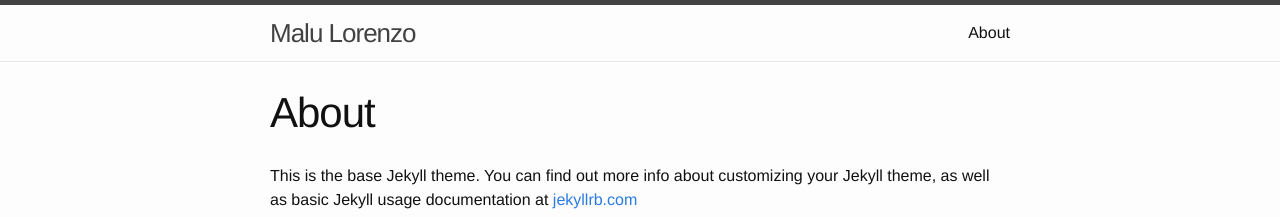
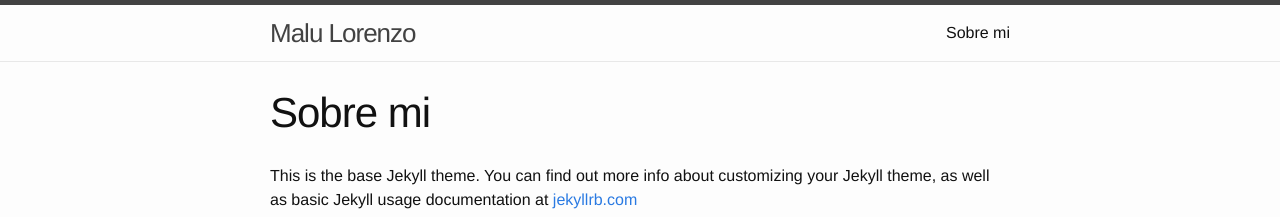
Before and after one commit to marlorgar/marlorgar.github.io, a Jekyll site: the page built from about.md, in a window 1280 px wide. Shown: the top 217 px of the page. Built offline with Jekyll 4.4.1, drawn with Linux system fonts in a browser that asks for light colours.

Commit message:
Update about.md

```diff
--- a/about.md
+++ b/about.md
@@ -1,6 +1,6 @@
 ---
 layout: page
-title: About
+title: Sobre mi
 permalink: /about/
 ---
 
```
